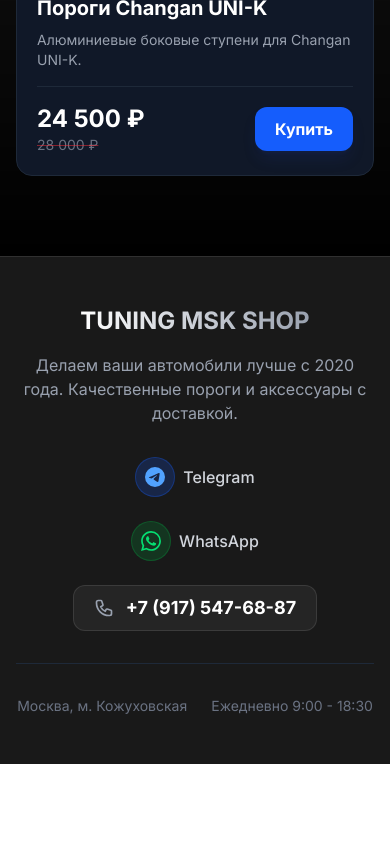
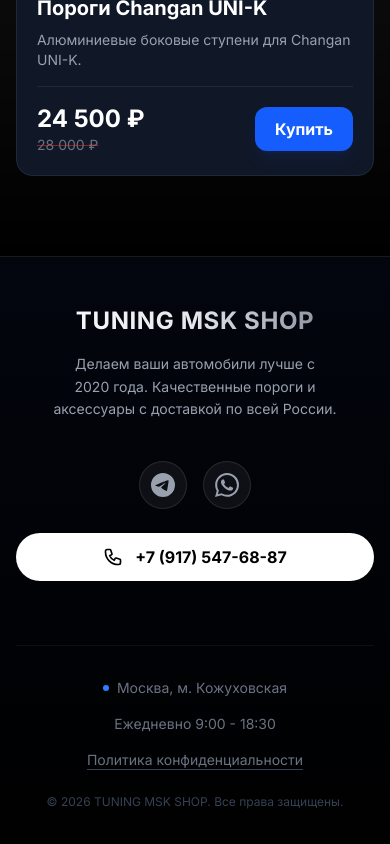
Before and after one commit to kamrikalive/tunningmsk, a Next.js app: page / in a window 390 px wide. Shown: the part 4540-5384 px from the top of the page. Before the commit the page ends 5304 px from the top, so only its background shows below. Built offline with nearby package versions, Linux system fonts and the light colour scheme.

Commit message:
Счетчик footer и иконки

```diff
--- a/app/layout.tsx
+++ b/app/layout.tsx
@@ -1,5 +1,6 @@
 import type { Metadata, Viewport } from "next";
 import { Inter } from "next/font/google";
+import Script from "next/script"; // Импорт для Метрики
 import "./globals.css";
 import Header from "@/components/Header";
 import Footer from "@/components/Footer";
@@ -11,6 +12,7 @@
 
 // Ссылки на ресурсы
 const BACKGROUND_IMAGE_URL = 'https://storage.yandexcloud.net/relaxdev/tunning/bg.png';
+const SITE_URL = 'https://tuningmskshop.ru';
 
 // 1. Настройка Viewport
 export const viewport: Viewport = {
@@ -21,88 +23,69 @@
 };
 
 export const metadata: Metadata = {
-  // Обновил Title для лучшего SEO (добавил "Москва" и "Установка")
+  // Обновил Title для лучшего SEO
   title: "TUNING MSK | Пороги и Тюнинг с установкой в Москве",
   description: "Премиальные пороги, спойлеры и обвесы для GAC, Geely, Changan, Haval. Профессиональная установка тюнинга в Москве. Доставка по всей России.",
 
-  // 2. ОГРОМНЫЙ СПИСОК КЛЮЧЕВЫХ СЛОВ
+  // Ключевые слова
   keywords: [
     // --- Основные услуги и гео ---
-    "тюнинг авто Москва",
-    "установка порогов в Москве",
-    "купить пороги на авто",
-    "магазин тюнинга",
-    "тюнинг ателье Москва",
-    "установка обвесов",
-    "боковые подножки купить",
-    "ступени для внедорожников",
-    "автоаксессуары Москва",
-    "детейлинг и тюнинг",
-    "доставка тюнинга по России",
+    "тюнинг авто Москва", "установка порогов в Москве", "купить пороги на авто",
+    "магазин тюнинга", "тюнинг ателье Москва", "установка обвесов",
+    "боковые подножки купить", "ступени для внедорожников", "автоаксессуары Москва",
+    "детейлинг и тюнинг", "доставка тюнинга по России",
 
     // --- Конкретные товары ---
-    "пороги алюминиевые",
-    "спойлер на багажник",
-    "лип спойлер купить",
-    "защита бампера",
-    "обвесы на авто",
-    "пороги OEM style",
-    "оригинальные пороги",
+    "пороги алюминиевые", "спойлер на багажник", "лип спойлер купить",
+    "защита бампера", "обвесы на авто", "пороги OEM style", "оригинальные пороги",
 
-    // --- Бренды и Модели (Самое важное для поиска) ---
-    // GAC
-    "пороги GAC GS8",
-    "тюнинг GAC GS8 II",
-    "аксессуары GAC",
-    // Geely
-    "пороги Geely Monjaro",
-    "пороги Geely Coolray",
-    "пороги Geely Tugella",
-    "пороги Geely Okavango",
-    "тюнинг Джили Монджаро",
-    // Changan
-    "пороги Changan UNI-K",
-    "тюнинг Changan UNI-V",
-    "пороги Чанган",
-    // Haval & Tank
-    "пороги Haval F7",
-    "пороги Haval Jolion",
-    "пороги Tank 300",
-    "пороги Tank 500",
-    // Kia & Hyundai
-    "пороги Kia Sportage 4",
-    "пороги Kia Sorento",
-    "тюнинг Киа Спортейдж",
-    // BMW & Premium
-    "пороги BMW X5 F15",
-    "спойлер BMW X6 E71",
-    "тюнинг BMW X5",
+    // --- Бренды и Модели ---
+    "пороги GAC GS8", "тюнинг GAC GS8 II", "аксессуары GAC",
+    "пороги Geely Monjaro", "пороги Geely Coolray", "пороги Geely Tugella",
+    "пороги Geely Okavango", "тюнинг Джили Монджаро",
+    "пороги Changan UNI-K", "тюнинг Changan UNI-V", "пороги Чанган",
+    "пороги Haval F7", "пороги Haval Jolion", "пороги Tank 300", "пороги Tank 500",
+    "пороги Kia Sportage 4", "пороги Kia Sorento", "тюнинг Киа Спортейдж",
+    "пороги BMW X5 F15", "спойлер BMW X6 E71", "тюнинг BMW X5",
 
-    // --- Китайские авто (общие) ---
-    "тюнинг китайских авто",
-    "пороги на Exeed",
-    "пороги на Chery Tiggo",
+    // --- Китайские авто ---
+    "тюнинг китайских авто", "пороги на Exeed", "пороги на Chery Tiggo",
     "аксессуары для китайских машин"
   ],
+
+  // Базовый URL для SEO
+  metadataBase: new URL(SITE_URL),
+
+  // Canonical (Важно!)
+  alternates: {
+    canonical: '/',
+  },
+
+  // Роботы (Важно!)
+  robots: {
+    index: true,
+    follow: true,
+    googleBot: {
+      index: true,
+      follow: true,
+      'max-video-preview': -1,
+      'max-image-preview': 'large',
+      'max-snippet': -1,
+    },
+  },
 
   // 3. PWA Манифест
   manifest: '/site.webmanifest',
 
-  // 4. Иконки
+  // 4. Иконки (Добавил SVG как приоритет для Яндекса)
   icons: {
     icon: [
       { url: '/favicon.ico', sizes: 'any' },
+      { url: '/favicon.svg', type: 'image/svg+xml' }, // Рекомендуется добавить этот файл
       { url: '/web-app-manifest-192x192.png', sizes: '192x192', type: 'image/png' },
-      { url: '/web-app-manifest-512x512.png', sizes: '512x512', type: 'image/png' },
     ],
     apple: [
-      { url: '/web-app-manifest-192x192.png', sizes: '192x192', type: 'image/png' },
-    ],
-    other: [
-      {
-        rel: 'apple-touch-icon-precomposed',
-        url: '/web-app-manifest-192x192.png',
-      },
+      { url: '/apple-touch-icon.png', sizes: '180x180', type: 'image/png' }, // Лучше иметь отдельную иконку для Apple
     ],
   },
 
@@ -110,7 +93,7 @@
   openGraph: {
     title: 'TUNING MSK - Тюнинг, который меняет характер',
     description: 'Премиальные решения для вашего авто. Установка в Москве и доставка по РФ.',
-    url: 'https://tuningmskshop.ru',
+    url: SITE_URL,
     siteName: 'TUNING MSK',
     images: [
       {
@@ -123,6 +106,12 @@
     locale: 'ru_RU',
     type: 'website',
   },
+
+  // Верификация (если нужно)
+  verification: {
+    // yandex: 'ваш_код_из_вебмастера',
+    // google: 'ваш_код_из_консоли',
+  },
 };
 
 export default function RootLayout({
@@ -130,9 +119,52 @@
 }: Readonly<{
   children: React.ReactNode;
 }>) {
+  // Микроразметка Организации (для красивого сниппета)
+  const jsonLd = {
+    "@context": "https://schema.org",
+    "@type": "AutoPartsStore", // Или "AutoBodyShop"
+    "name": "TUNING MSK",
+    "image": BACKGROUND_IMAGE_URL,
+    "url": SITE_URL,
+    "telephone": "+7XXXXXXXXXX", // Укажите реальный телефон
+    "address": {
+      "@type": "PostalAddress",
+      "addressLocality": "Москва",
+      "addressCountry": "RU"
+    },
+    "description": "Профессиональный тюнинг и установка порогов в Москве."
+  };
+
   return (
     <html lang="ru">
       <body className={`${inter.variable} font-sans antialiased bg-black text-white selection:bg-blue-500/30`}>
+        {/* Yandex.Metrika counter */}
+        <Script id="yandex-metrika" strategy="afterInteractive">
+          {`
+            (function(m,e,t,r,i,k,a){
+                m[i]=m[i]||function(){(m[i].a=m[i].a||[]).push(arguments)};
+                m[i].l=1*new Date();
+                for (var j = 0; j < document.scripts.length; j++) {if (document.scripts[j].src === r) { return; }}
+                k=e.createElement(t),a=e.getElementsByTagName(t)[0],k.async=1,k.src=r,a.parentNode.insertBefore(k,a)
+            })(window, document,'script','https://mc.yandex.ru/metrika/tag.js?id=XXXXXXXX', 'ym');
+
+            ym(106320593, 'init', {ssr:true, webvisor:true, clickmap:true, ecommerce:"dataLayer", accurateTrackBounce:true, trackLinks:true});
+          `}
+        </Script>
+        <noscript>
+          <div>
+            {/* Замените XXXXXXXX на ваш ID метрики */}
+            <img src="https://mc.yandex.ru/watch/XXXXXXXX" style={{ position: 'absolute', left: '-9999px' }} alt="" />
+          </div>
+        </noscript>
+        {/* /Yandex.Metrika counter */}
+
+        {/* JSON-LD Schema */}
+        <script
+          type="application/ld+json"
+          dangerouslySetInnerHTML={{ __html: JSON.stringify(jsonLd) }}
+        />
+
         <Header />
         <main className="min-h-screen relative flex flex-col">
            {children}
--- a/components/Footer.tsx
+++ b/components/Footer.tsx
@@ -1,33 +1,41 @@
 import React from 'react';
+import Link from 'next/link';
 
 export default function Footer() {
   return (
-    <footer className="border-t border-white/10 bg-black/90 backdrop-blur-xl py-12 relative z-10 text-white">
-      <div className="max-w-7xl mx-auto px-4 flex flex-col items-center text-center">
+    <footer className="border-t border-white/10 bg-black relative z-10 text-white overflow-hidden">
+      {/* Фоновый градиент для глубины */}
+      <div className="absolute inset-0 bg-gradient-to-b from-blue-900/10 to-transparent pointer-events-none" />
 
-        <h3 className="text-2xl font-bold mb-4 bg-clip-text text-transparent bg-gradient-to-r from-white to-gray-400">
+      <div className="max-w-7xl mx-auto px-4 py-12 relative flex flex-col items-center text-center">
+
+        {/* Заголовок и описание */}
+        <div className="mb-10 max-w-2xl">
+            <h3 className="text-2xl md:text-3xl font-bold mb-4 bg-clip-text text-transparent bg-gradient-to-r from-white via-gray-200 to-gray-500 tracking-wide uppercase">
               TUNING MSK SHOP
             </h3>
-        <p className="text-gray-400 mb-8 max-w-md">
-          Делаем ваши автомобили лучше с 2020 года. Качественные пороги и аксессуары с доставкой.
+            <p className="text-gray-400 text-sm md:text-base leading-relaxed text-balance">
+              Делаем ваши автомобили лучше с 2020 года. <br className="hidden md:block" />
+              Качественные пороги и аксессуары с доставкой по всей России.
             </p>
+        </div>
 
-        {/* Блок с контактами и иконками */}
-        <div className="flex flex-col sm:flex-row items-center gap-6 sm:gap-10 mb-8">
+        {/* Блок контактов */}
+        <div className="w-full max-w-4xl flex flex-col md:flex-row items-center justify-center gap-6 mb-12">
 
+          {/* Группа соцсетей */}
+          <div className="flex items-center gap-4">
             {/* Telegram */}
             <a
               href="https://t.me/+79175476887"
               target="_blank"
               rel="noopener noreferrer"
-            className="flex items-center gap-2 group transition-all hover:scale-105"
+              className="group flex items-center justify-center w-12 h-12 rounded-full bg-white/5 border border-white/10 hover:bg-[#2AABEE]/20 hover:border-[#2AABEE] transition-all duration-300"
+              aria-label="Telegram"
             >
-            <div className="w-10 h-10 rounded-full bg-blue-600/20 flex items-center justify-center group-hover:bg-blue-600 transition-colors border border-blue-600/30">
-              <svg className="w-5 h-5 text-blue-400 group-hover:text-white transition-colors" fill="currentColor" viewBox="0 0 24 24">
+              <svg className="w-6 h-6 text-gray-400 group-hover:text-[#2AABEE] transition-colors" fill="currentColor" viewBox="0 0 24 24">
                 <path d="M11.944 0A12 12 0 0 0 0 12a12 12 0 0 0 12 12 12 12 0 0 0 12-12A12 12 0 0 0 12 0a12 12 0 0 0-.056 0zm4.962 7.224c.1-.002.321.023.465.14a.506.506 0 0 1 .171.325c.016.093.036.306.02.472-.18 1.898-.962 6.502-1.36 8.627-.168.9-.499 1.201-.82 1.23-.696.065-1.225-.46-1.9-.902-1.056-.693-1.653-1.124-2.678-1.8-1.185-.78-.417-1.21.258-1.91.177-.184 3.247-2.977 3.307-3.23.007-.032.014-.15-.056-.212s-.174-.041-.249-.024c-.106.024-1.793 1.14-5.061 3.345-.48.33-.913.49-1.302.48-.428-.008-1.252-.241-1.865-.44-.752-.245-1.349-.374-1.297-.789.027-.216.325-.437.893-.663 3.498-1.524 5.83-2.529 6.998-3.014 3.332-1.386 4.025-1.627 4.476-1.635z"/>
               </svg>
-            </div>
-            <span className="font-medium text-gray-300 group-hover:text-white">Telegram</span>
             </a>
 
             {/* WhatsApp */}
@@ -35,31 +43,44 @@
               href="https://wa.me/79175476887"
               target="_blank"
               rel="noopener noreferrer"
-            className="flex items-center gap-2 group transition-all hover:scale-105"
+              className="group flex items-center justify-center w-12 h-12 rounded-full bg-white/5 border border-white/10 hover:bg-[#25D366]/20 hover:border-[#25D366] transition-all duration-300"
+              aria-label="WhatsApp"
             >
-            <div className="w-10 h-10 rounded-full bg-green-600/20 flex items-center justify-center group-hover:bg-green-600 transition-colors border border-green-600/30">
-              <svg className="w-5 h-5 text-green-400 group-hover:text-white transition-colors" fill="currentColor" viewBox="0 0 24 24">
+              <svg className="w-6 h-6 text-gray-400 group-hover:text-[#25D366] transition-colors" fill="currentColor" viewBox="0 0 24 24">
                 <path d="M17.472 14.382c-.297-.149-1.758-.867-2.03-.967-.273-.099-.471-.148-.67.15-.197.297-.767.966-.94 1.164-.173.199-.347.223-.644.075-.297-.15-1.255-.463-2.39-1.475-.883-.788-1.48-1.761-1.653-2.059-.173-.297-.018-.458.13-.606.134-.133.298-.347.446-.52.149-.174.198-.298.298-.497.099-.198.05-.371-.025-.52-.075-.149-.669-1.612-.916-2.207-.242-.579-.487-.5-.669-.51-.173-.008-.371-.01-.57-.01-.198 0-.52.074-.792.372-.272.297-1.04 1.016-1.04 2.479 0 1.462 1.065 2.875 1.213 3.074.149.198 2.096 3.2 5.077 4.487.709.306 1.262.489 1.694.625.712.227 1.36.195 1.871.118.571-.085 1.758-.719 2.006-1.413.248-.694.248-1.289.173-1.413-.074-.124-.272-.198-.57-.347m-5.421 7.403h-.004a9.87 9.87 0 01-5.031-1.378l-.361-.214-3.741.982.998-3.648-.235-.374a9.86 9.86 0 01-1.51-5.26c.001-5.45 4.436-9.884 9.888-9.884 2.64 0 5.122 1.03 6.988 2.898a9.825 9.825 0 012.893 6.994c-.003 5.45-4.437 9.884-9.885 9.884m8.413-18.297A11.815 11.815 0 0012.05 0C5.495 0 .16 5.335.157 11.892c0 2.096.547 4.142 1.588 5.945L.057 24l6.305-1.654a11.882 11.882 0 005.683 1.448h.005c6.554 0 11.89-5.335 11.893-11.893a11.821 11.821 0 00-3.48-8.413Z"/>
               </svg>
-            </div>
-            <span className="font-medium text-gray-300 group-hover:text-white">WhatsApp</span>
-          </a>
-
-          {/* Телефон */}
-          <a
-             href="tel:+79175476887"
-             className="flex items-center gap-3 bg-white/5 hover:bg-white/10 border border-white/10 px-5 py-2 rounded-xl transition-all hover:border-white/30"
-          >
-             <svg className="w-5 h-5 text-gray-400" fill="none" viewBox="0 0 24 24" stroke="currentColor">
-                <path strokeLinecap="round" strokeLinejoin="round" strokeWidth={2} d="M3 5a2 2 0 012-2h3.28a1 1 0 01.948.684l1.498 4.493a1 1 0 01-.502 1.21l-2.257 1.13a11.042 11.042 0 005.516 5.516l1.13-2.257a1 1 0 011.21-.502l4.493 1.498a1 1 0 01.684.949V19a2 2 0 01-2 2h-1C9.716 21 3 14.284 3 6V5z" />
-             </svg>
-             <span className="font-bold text-lg text-white">+7 (917) 547-68-87</span>
             </a>
           </div>
 
-        <div className="flex justify-center gap-6 text-sm text-gray-500 border-t border-gray-800 pt-8 w-full">
-          <span>Москва, м. Кожуховская</span>
+          {/* Большая кнопка телефона */}
+          <a
+             href="tel:+79175476887"
+             className="relative flex items-center justify-center gap-3 bg-white text-black px-8 py-3 rounded-full font-bold hover:bg-gray-200 transition-all hover:scale-[1.02] active:scale-95 w-full sm:w-auto"
+          >
+             <svg className="w-5 h-5" fill="none" viewBox="0 0 24 24" stroke="currentColor">
+                <path strokeLinecap="round" strokeLinejoin="round" strokeWidth={2} d="M3 5a2 2 0 012-2h3.28a1 1 0 01.948.684l1.498 4.493a1 1 0 01-.502 1.21l-2.257 1.13a11.042 11.042 0 005.516 5.516l1.13-2.257a1 1 0 011.21-.502l4.493 1.498a1 1 0 01.684.949V19a2 2 0 01-2 2h-1C9.716 21 3 14.284 3 6V5z" />
+             </svg>
+             +7 (917) 547-68-87
+          </a>
+        </div>
+
+        {/* Нижняя инфо-панель */}
+        <div className="w-full border-t border-white/5 pt-8 mt-4">
+          <div className="flex flex-col md:flex-row justify-center items-center gap-4 md:gap-8 text-sm text-gray-500">
+            <span className="flex items-center gap-2">
+              <span className="w-1.5 h-1.5 rounded-full bg-blue-500"></span>
+              Москва, м. Кожуховская
+            </span>
+            <span className="hidden md:block w-1 h-1 bg-gray-700 rounded-full"></span>
             <span>Ежедневно 9:00 - 18:30</span>
+            <span className="hidden md:block w-1 h-1 bg-gray-700 rounded-full"></span>
+            <Link href="/privacy" className="hover:text-white transition-colors underline decoration-gray-700 hover:decoration-white underline-offset-4">
+              Политика конфиденциальности
+            </Link>
+          </div>
+          <div className="mt-6 text-xs text-gray-700">
+            &copy; {new Date().getFullYear()} TUNING MSK SHOP. Все права защищены.
+          </div>
         </div>
       </div>
     </footer>
```
Also changed, not shown: app/privacy/page.tsx (+24 -19 lines). Lines whose indentation alone changed are shown as unchanged.
